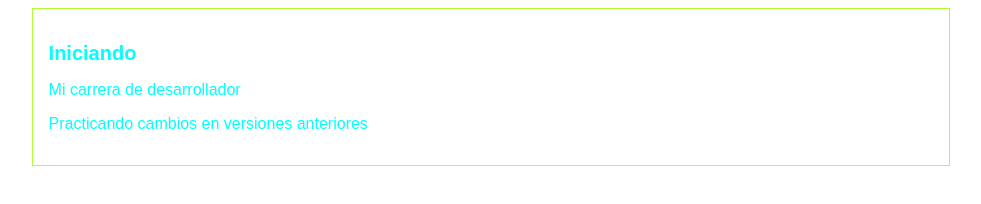
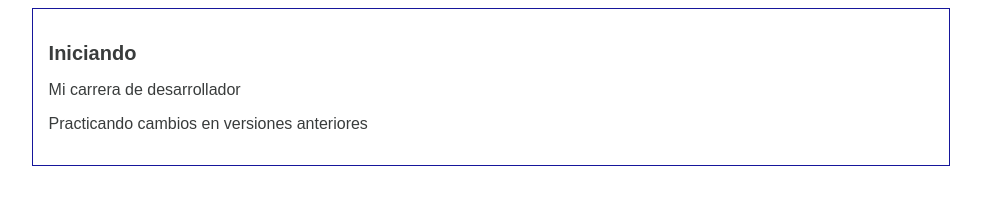
Before and after one commit to Jonathan4rango/misProyectos, a plain HTML site: page index.html in a window 1280 px wide. Shown: the whole page, without its empty margins (149-1130 px from the left). Drawn offline with Linux system fonts and the light colour scheme.

```diff
--- a/css/style.css
+++ b/css/style.css
@@ -1,5 +1,5 @@
 body{
-    color:aqua;
+    color:rgb(57, 60, 60);
     text-align: center;
     font-family: Arial, Helvetica, sans-serif;
 }
@@ -9,7 +9,7 @@ body{
 width: 70%;
 padding: 1em;
 text-align: left;
-border: 1px solid greenyellow;
+border: 1px solid rgb(22, 22, 155);
 margin: 0 auto;
 
 }
```
